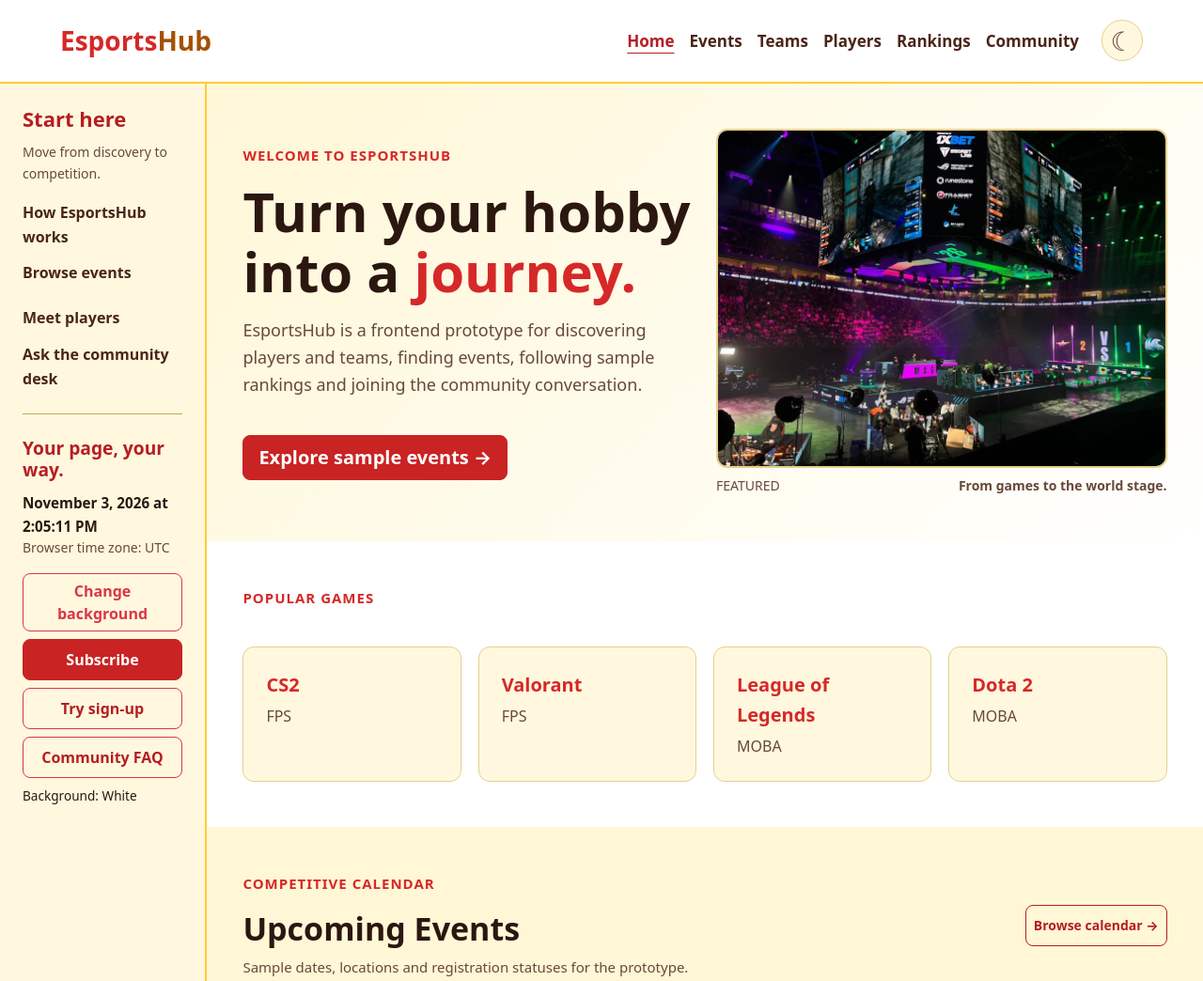
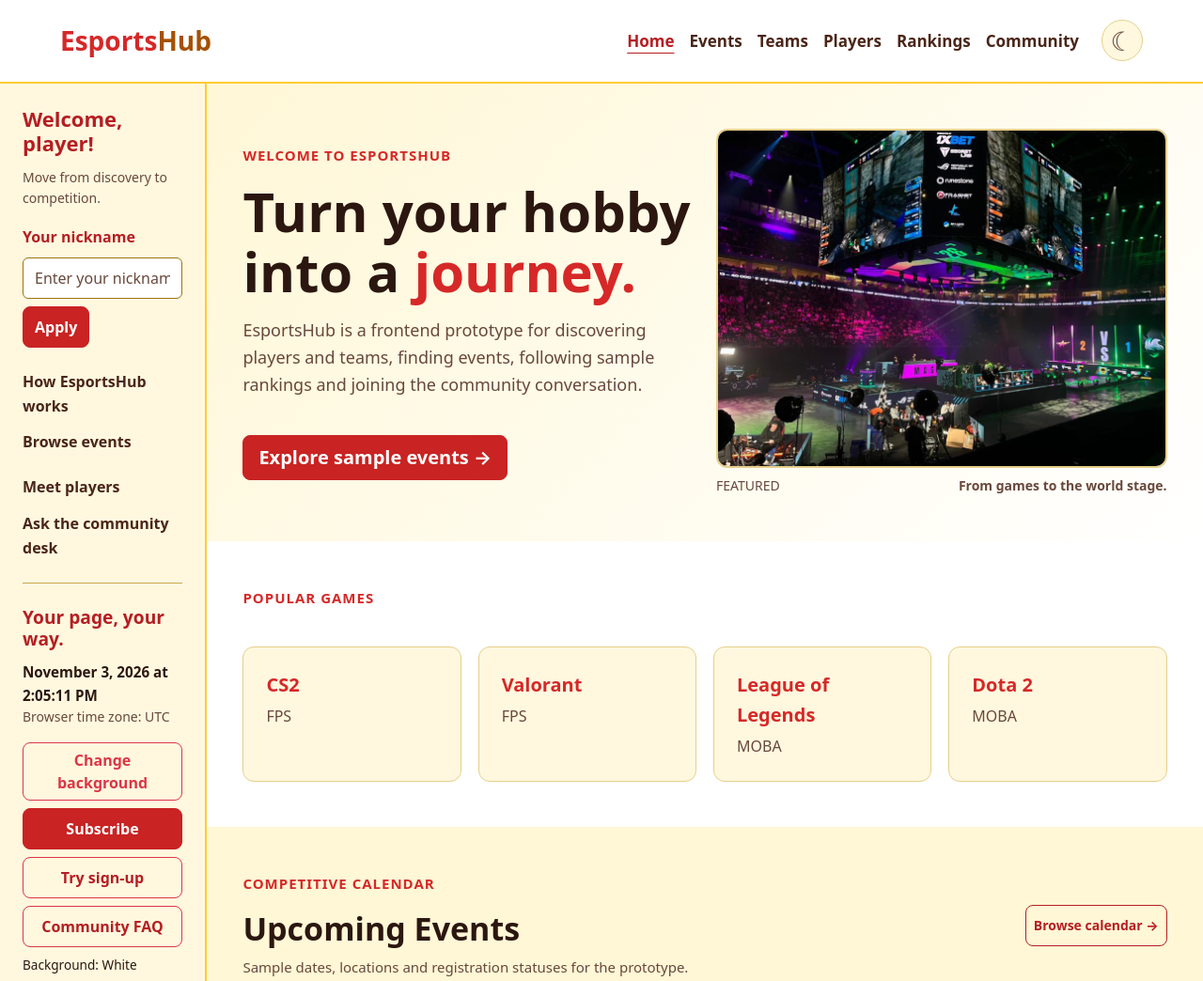
Before and after one commit to drissakov/EsportsHub, a plain HTML site: page index.html in a window 1280 px wide. Shown: the top 1044 px of the page at 94% size. Drawn offline with Linux system fonts and the light colour scheme.

Commit message:
Add personalized greeting to home sidebar

```diff
--- a/css/interactive.css
+++ b/css/interactive.css
@@ -587,3 +587,15 @@ html[data-theme="night"] .theme-icon-button:focus-visible {
 html[data-theme="night"] .gallery-thumbnail[aria-pressed="true"] {
   border-color: #ffcc47;
 }
+.sidebar-greeting {
+  margin-bottom: 24px;
+}
+
+.sidebar-greeting .form-control {
+  width: 100%;
+  min-width: 0;
+}
+
+#greeting-message {
+  overflow-wrap: anywhere;
+}
--- a/index.html
+++ b/index.html
@@ -433,12 +433,31 @@
 </section>
             </main>
             <aside aria-label="Home quick links" class="sidebar p-4">
-                <h2>
-                    Start here
-                </h2>
-                <p class="sidebar-intro">
-                    Move from discovery to competition.
-                </p>
+               <h2 id="greeting-message" role="status">
+  Welcome, player!
+</h2>
+
+<p class="sidebar-intro">Move from discovery to competition.</p>
+
+<form id="greeting-form" class="sidebar-greeting">
+  <label for="greeting-name" class="form-label">
+    Your nickname
+  </label>
+
+  <input
+    type="text"
+    id="greeting-name"
+    class="form-control"
+    placeholder="Enter your nickname"
+    maxlength="24"
+    autocomplete="nickname"
+    required
+  >
+
+  <button type="submit" class="btn btn-primary mt-2">
+    Apply
+  </button>
+</form>
                 <ul>
                     <li><a href="#how-it-works">How EsportsHub works</a></li>
                     <li><a href="#upcoming-events">Browse events</a></li>
--- a/js/site.js
+++ b/js/site.js
@@ -253,3 +253,25 @@
     });
   });
 })();
+// Display a personal greeting when the form is submitted.
+(() => {
+  const form = document.getElementById('greeting-form');
+  const input = document.getElementById('greeting-name');
+  const message = document.getElementById('greeting-message');
+
+  if (!form || !input || !message) return;
+
+  form.addEventListener('submit', (event) => {
+    event.preventDefault();
+
+    const name = input.value.trim();
+
+    if (!name) {
+      message.textContent = 'Please enter your name or nickname.';
+      input.focus();
+      return;
+    }
+
+    message.textContent = `Welcome, ${name}!`;
+  });
+})();
```
